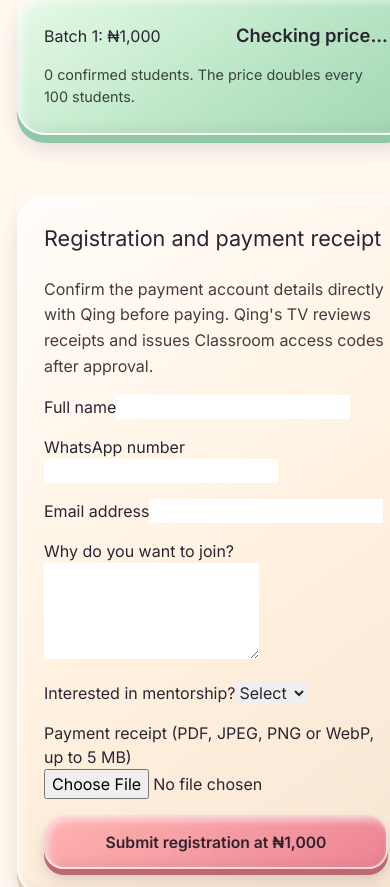
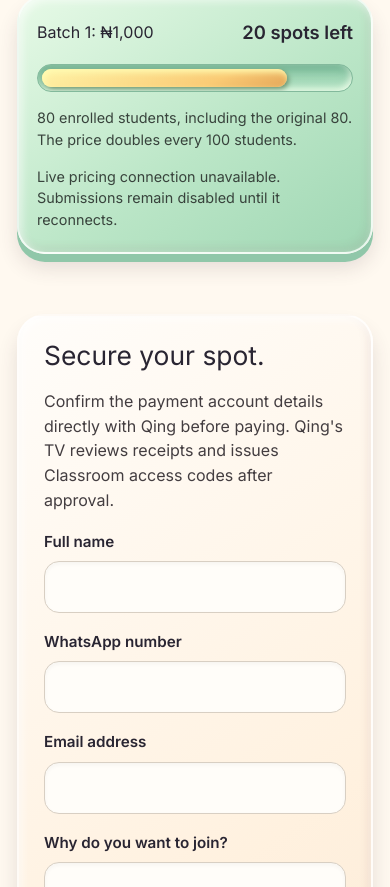
Before and after one commit to Thee-Web3-Qing/My-Portfolio, a React (Vite) app: page /class in a window 390 px wide. Shown: the part 6757-7644 px from the top of the page. Built offline with nearby package versions, Linux system fonts and the light colour scheme; no server answers.

Commit message:
Fix mobile enrollment form and initialize 80-student progress

```diff
--- a/src/pages/Class.jsx
+++ b/src/pages/Class.jsx
@@ -53,7 +53,7 @@ export default function Class() {
   const [scanProgress, setScanProgress] = useState(0)
   const [receiptAnalysis, setReceiptAnalysis] = useState(null)
   const [pricingLoaded, setPricingLoaded] = useState(false)
-  const [pricing, setPricing] = useState({ acceptedCount: 0, price: 1000, tierIndex: 0, filledInTier: 0, remainingInTier: 100, soldOut: false })
+  const [pricing, setPricing] = useState({ acceptedCount: 80, price: 1000, tierIndex: 0, filledInTier: 80, remainingInTier: 20, soldOut: false })
 
   const emailValid = /^[^\s@]+@[^\s@]+\.[^\s@]+$/.test(form.email.trim())
   const detailsComplete = form.fullName.trim().length >= 3 && form.whatsapp.trim().length >= 10 && emailValid && form.reason.trim().length >= 20
@@ -77,7 +77,7 @@ export default function Class() {
       fetch(PRICING_URL, { cache: 'no-store' })
         .then((response) => response.ok ? response.json() : Promise.reject(new Error('Pricing unavailable')))
         .then((data) => { setPricing((current) => ({ ...current, ...data })); setPricingLoaded(true) })
-        .catch(() => {})
+        .catch(() => { setPricingLoaded(false) })
     }
 
     loadPricing()
@@ -251,7 +251,7 @@ export default function Class() {
               </ClayCard>
             ))}
           </div>
-          <ClayCard tone="cream" className="clay-subscription">
+          <ClayCard tone="cream" className="clay-subscription clay-enrollment-card">
             <span className="clay-subscription-icon" aria-hidden="true">✎</span>
             <div><h3>Required subscriptions and accounts</h3><p>You need ChatGPT Plus with Codex, or a paid coding assistant through VS Code Copilot or Cursor. You should also create free GitHub, Vercel and Neon accounts before class. Payments and registration are currently on hold.</p></div>
           </ClayCard>
@@ -269,16 +269,16 @@ export default function Class() {
           </div>
         </section>
 
-        <section id="registration" className="clay-section clay-update">
+        <section id="registration" className="clay-section clay-update clay-enrollment">
           <div className="clay-section-head"><p className="clay-kicker">Registration</p><h2 className="class-display">Join the Vibecoding Starter Class.</h2></div>
-          <ClayCard tone="mint" className="clay-progress-card">
-            <div className="clay-progress-heading"><span>Batch {pricing.tierIndex + 1}: {formatNaira(pricing.price)}</span><strong>{pricingLoaded ? `${pricing.remainingInTier} spots left` : 'Checking price...'}</strong></div>
-            {pricingLoaded && <ClayProgress value={pricing.filledInTier} max={100} />}
-            <p>{pricing.acceptedCount} confirmed students. The price doubles every 100 students.</p>
+          <ClayCard tone="mint" className="clay-progress-card clay-enrollment-progress">
+            <div className="clay-progress-heading"><span>Batch {pricing.tierIndex + 1}: {formatNaira(pricing.price)}</span><strong>{`${pricing.remainingInTier} spots left`}</strong></div>
+            <ClayProgress value={pricing.filledInTier} max={100} />
+            <p>{pricing.acceptedCount} enrolled students, including the original 80. The price doubles every 100 students.</p>{!pricingLoaded && <p>Live pricing connection unavailable. Submissions remain disabled until it reconnects.</p>}
           </ClayCard>
           <ClayCard tone="cream" className="clay-subscription">
-            <form onSubmit={submit} style={{display:'grid',gap:16,width:'100%'}}>
-              <h3>Registration and payment receipt</h3>
+            <form onSubmit={submit} className="clay-enrollment-form">
+              <h3>Secure your spot.</h3>
               <p>Confirm the payment account details directly with Qing before paying. Qing's TV reviews receipts and issues Classroom access codes after approval.</p>
               <label>Full name<input name="fullName" required minLength={3} value={form.fullName} onChange={update} /></label>
               <label>WhatsApp number<input name="whatsapp" required value={form.whatsapp} onChange={update} /></label>
@@ -289,7 +289,7 @@ export default function Class() {
               {scanning && <p>Screening receipt: {scanProgress}%</p>}
               {receiptAnalysis && <p>Receipt checked. Payment is subject to manual approval.</p>}
               {status.message && <p role="status">{status.message}</p>}
-              <button type="submit" className="clay-button clay-button-coral" disabled={!pricingLoaded || !detailsComplete || !receiptAnalysis || scanning || submitting}>{submitting ? 'Submitting...' : `Submit registration at ${formatNaira(pricing.price)}`}</button>
+              <button type="submit" className="clay-button clay-button-coral clay-submit-button" disabled={!pricingLoaded || !detailsComplete || !receiptAnalysis || scanning || submitting}>{submitting ? 'Submitting...' : `Submit registration at ${formatNaira(pricing.price)}`}</button>
             </form>
           </ClayCard>
         </section>
--- a/src/pages/classClay.css
+++ b/src/pages/classClay.css
@@ -348,3 +348,22 @@
   body:has(.clay-class) header button.sm\:hidden { display:block; }
   body:has(.clay-class) header nav.sm\:hidden { display:grid; }
 }
+
+/* Responsive registration form */
+.clay-class .clay-enrollment,.clay-class .clay-enrollment *{box-sizing:border-box}
+.clay-class .clay-enrollment{min-width:0;max-width:100%}
+.clay-class .clay-enrollment .clay-enrollment-progress,.clay-class .clay-enrollment .clay-enrollment-card{width:100%;min-width:0;max-width:100%;overflow:hidden}
+.clay-class .clay-enrollment-progress .clay-progress-heading{display:flex;justify-content:space-between;align-items:center;flex-wrap:wrap;gap:12px}
+.clay-class .clay-enrollment-progress p{overflow-wrap:anywhere;line-height:1.5}
+.clay-class .clay-enrollment-form{display:grid;grid-template-columns:minmax(0,1fr);gap:18px;width:100%;min-width:0}
+.clay-class .clay-enrollment-form h3{font-size:clamp(1.65rem,5vw,2.4rem);line-height:1.12;margin:0}
+.clay-class .clay-enrollment-form>p{line-height:1.55;overflow-wrap:anywhere}
+.clay-class .clay-enrollment-form label{display:flex;flex-direction:column;align-items:stretch;gap:9px;min-width:0;width:100%;font-size:.95rem;font-weight:650;line-height:1.4}
+.clay-class .clay-enrollment-form :is(input,textarea,select){display:block;width:100%;max-width:100%;min-width:0;min-height:52px;padding:13px 15px;border:1.5px solid #d8cfc3;border-radius:15px;background:#fffdf9;color:#292330;font:inherit;font-size:16px;line-height:1.4;box-shadow:inset 0 2px 4px #2923300b;outline-offset:3px}
+.clay-class .clay-enrollment-form textarea{min-height:120px;resize:vertical}
+.clay-class .clay-enrollment-form input[type=file]{height:auto;min-height:60px;padding:12px;font-size:14px;white-space:normal}
+.clay-class .clay-enrollment-form input[type=file]::file-selector-button{border:0;border-radius:12px;padding:10px 12px;margin-right:10px;background:#e9d9d1;color:#292330;font:inherit;font-weight:650}
+.clay-class .clay-enrollment-form :is(input,textarea,select):focus-visible{outline:3px solid #8abfa9;border-color:#43876c}
+.clay-class .clay-enrollment-form .clay-submit-button{display:flex;align-items:center;justify-content:center;text-align:center;width:100%;max-width:100%;white-space:normal;overflow-wrap:anywhere;min-height:58px;padding:14px 18px;font-size:clamp(.95rem,3.7vw,1.12rem);border:0;cursor:pointer}
+.clay-class .clay-enrollment-form .clay-submit-button:disabled{opacity:.65;cursor:not-allowed}
+@media(max-width:640px){.clay-class .clay-enrollment{padding-inline:0;width:100%}.clay-class .clay-enrollment .clay-enrollment-progress,.clay-class .clay-enrollment .clay-enrollment-card{padding:22px 18px;border-radius:28px}.clay-class .clay-enrollment .clay-section-head{padding-inline:4px}}
```
